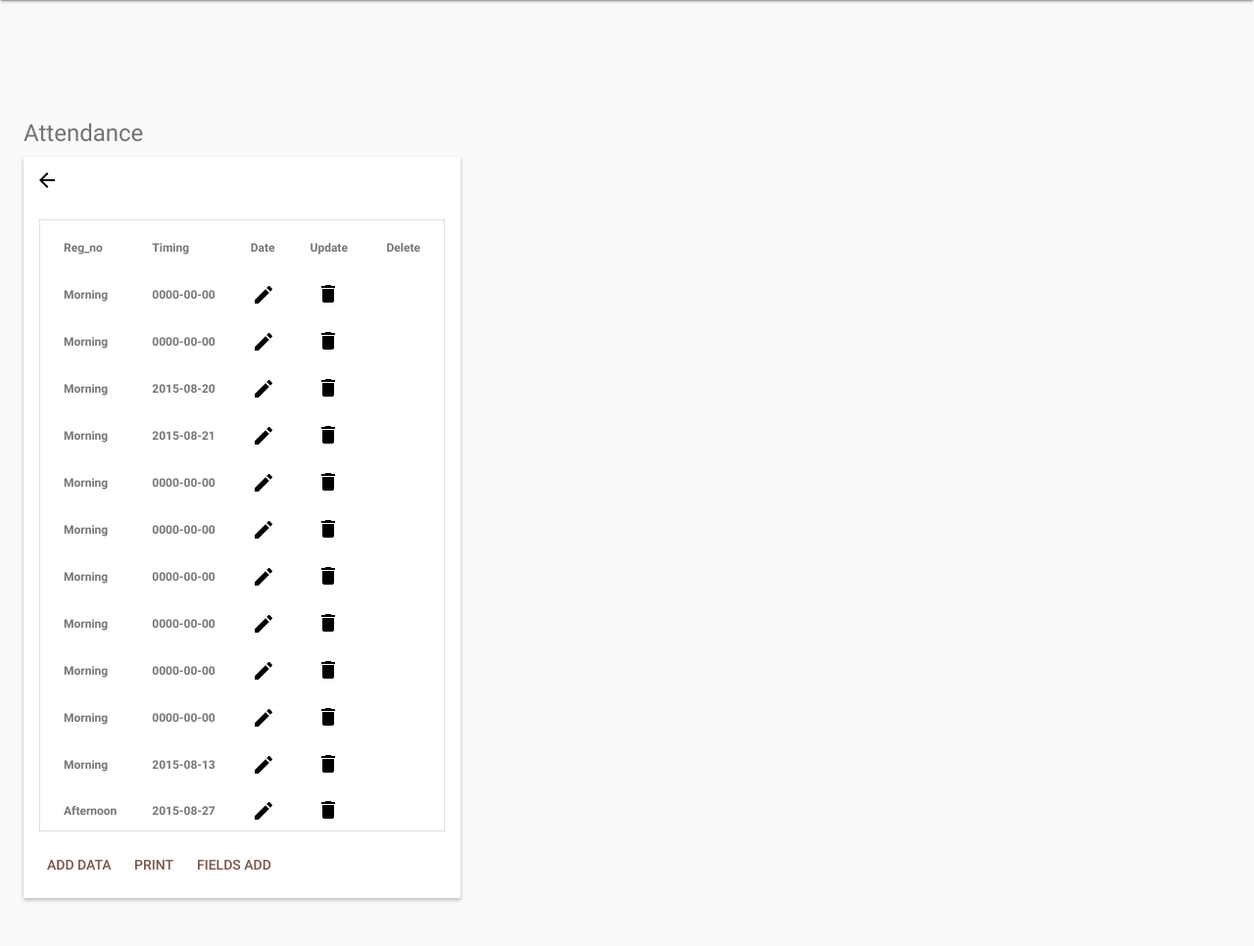
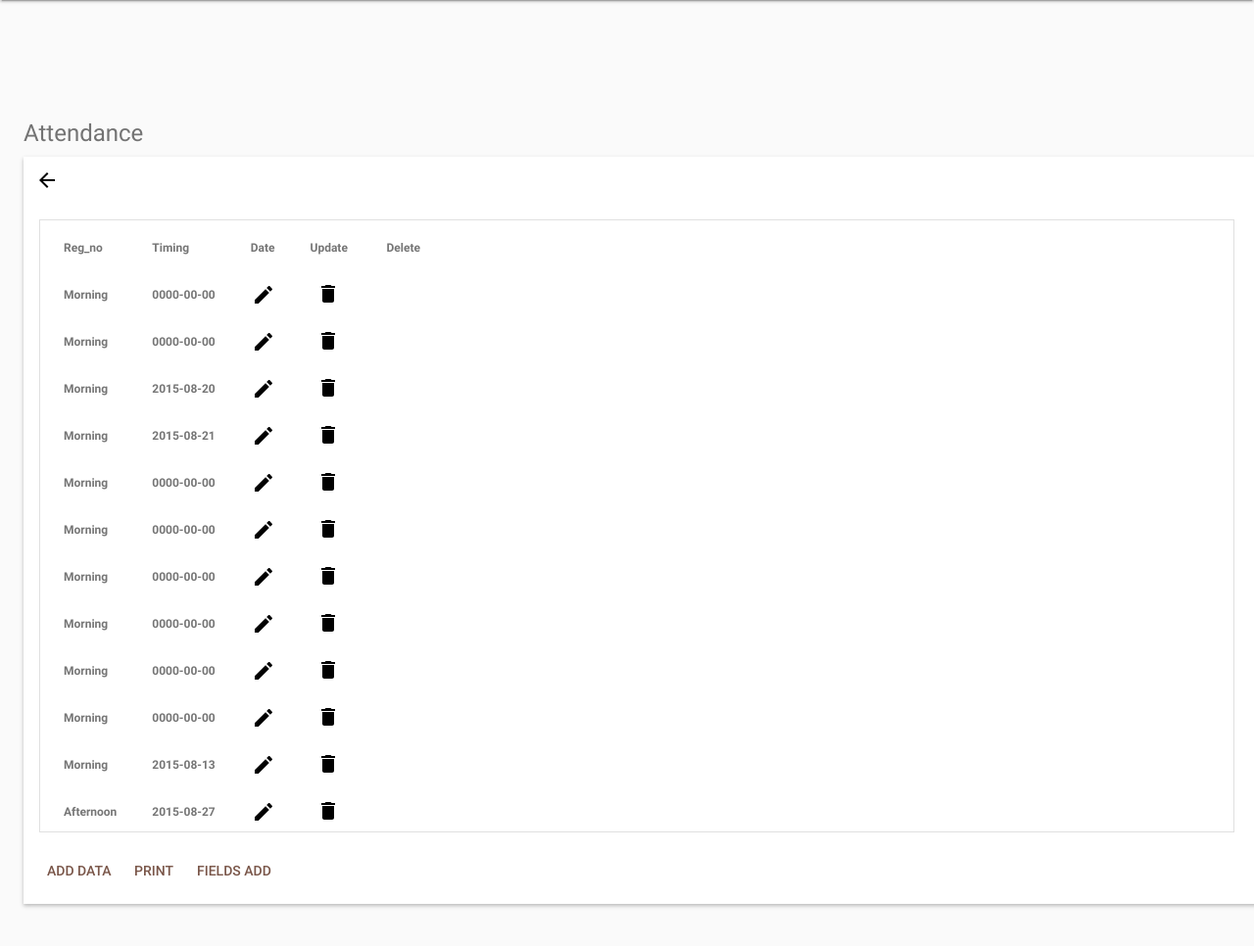
Before and after one commit to hemant1kstar/chaddi_eng, a PHP site: the page made by dynamicCreate/table_display.php in a window 1280 px wide. Shown: the part 64-1030 px from the top of the page at 98% size. Run offline with PHP 8.4, Linux system fonts and the light colour scheme; data comes from the database, SQL or seed files in the repository; lists and menus that the app fills with data are empty.

Commit message:
Grade And Table Scroll change

```diff
--- a/dynamicCreate/css/table_display.css
+++ b/dynamicCreate/css/table_display.css
@@ -11,6 +11,7 @@ body {
     text-transform: capitalize;
     margin: 0;
     color: rgba(0, 0, 0, 0.54);
+
 }
 .contentDiv {
     position: relative;
@@ -18,6 +19,7 @@ body {
     background-color: white;
     padding: 48px 16px 16px;
     box-shadow: 0 2px 4px rgba(0, 0, 0, 0.26);
+      width: 100%;
 }
 .backButton {
     padding: 12px;
@@ -33,8 +35,24 @@ body {
 #dvContents {
     margin: 16px 0;
 }
+/*
+.scroll{
+  overflow:auto;
+}
+*/
+table{
+    display:inline-block;
+    width: 99%;
+    overflow:auto;
+}
 @media (min-width: 992px) {
     .page-content {
         margin: 96px 24px;
     }
+    /*
+    table {
+        display: block;
+        overflow-x: auto;
+    }
+*/
 }
--- a/dynamicCreate/table_display.php
+++ b/dynamicCreate/table_display.php
@@ -53,7 +53,7 @@ $linksTitle = strtoupper($links);
                     <a class="mdl-navigation__link" href="./index.php">Home</a>
                 </nav>
             </div>
-            <main class="mdl-layout__content" id="dvContents">
+            <main class="mdl-layout__content scroll" id="dvContents">
                 <div class="page-content">
                     <h2 class="contentHeader"><?php echo $links; ?></h2>
 
--- a/master_table/student_grade.php
+++ b/master_table/student_grade.php
@@ -70,7 +70,7 @@ include("../database/connection.php");
 ?>
 
                 <?php
-     if(isset($_POST['submit_student_grade']))
+     if(isset($_POST['submit_student_info']))
      {
 
         $reg_no=$_POST['reg_no'];
```
